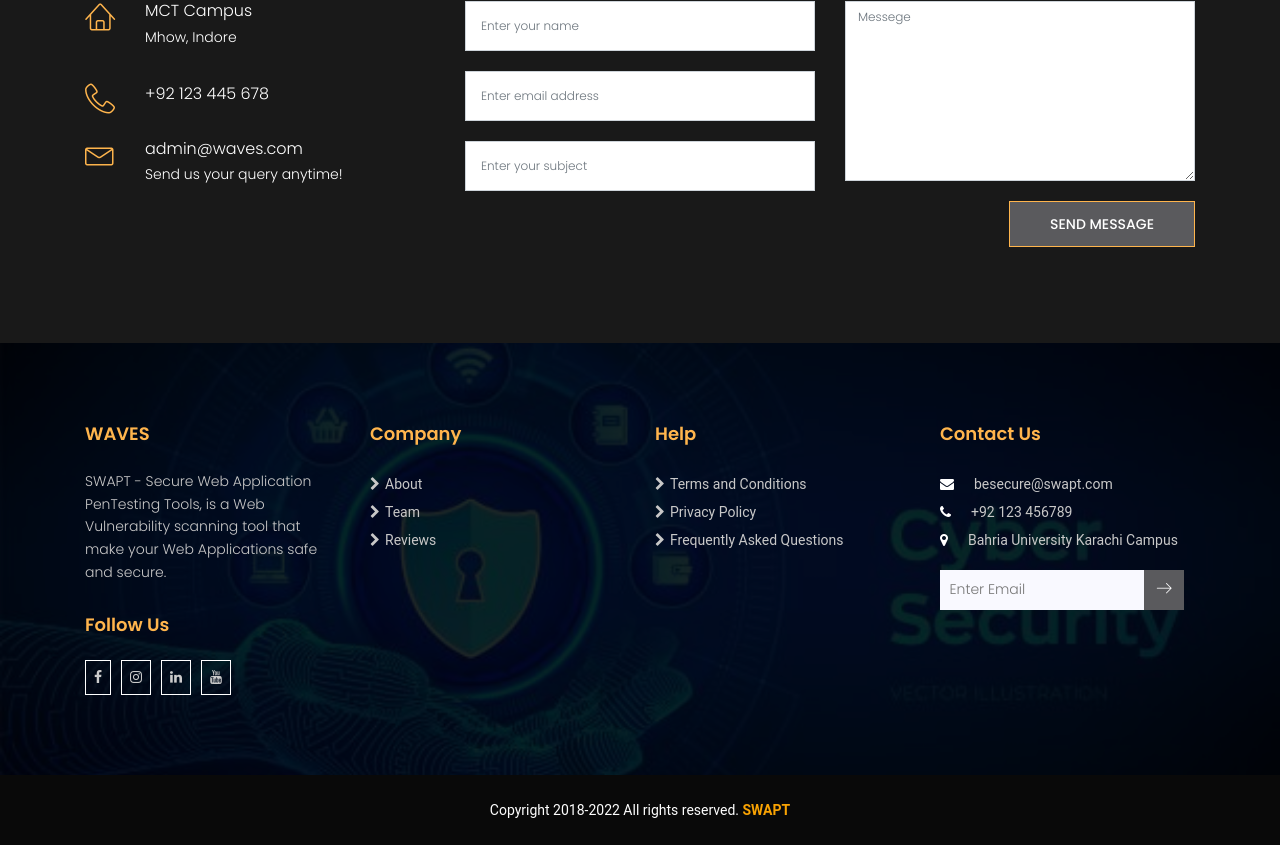
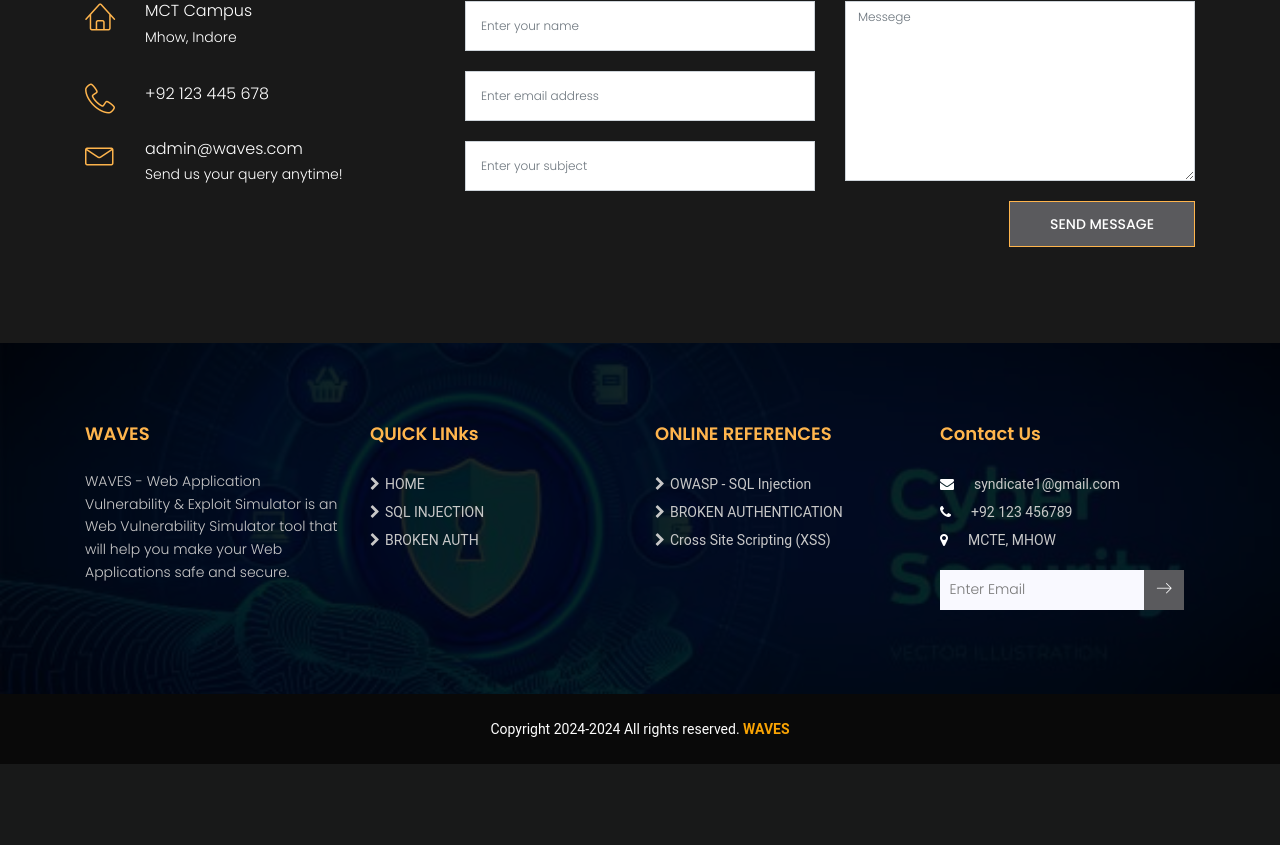
Before and after one commit to tencho12/BCS_Sy01, a PHP site: page /login/index.php in a window 1280 px wide. Shown: the part 2357-3202 px from the top of the page. After the commit the page ends 3121 px from the top, so only its background shows below. Run offline with PHP 8.4, Linux system fonts and the light colour scheme; some libraries are stand-ins or nearby versions.

Commit message:
footer update

```diff
--- a/footer.php
+++ b/footer.php
@@ -6,36 +6,36 @@
             <div class="single-footer-widget">
               <h6>WAVES</h6>
               <p>
-                SWAPT - Secure Web Application PenTesting Tools, is a Web
-                Vulnerability scanning tool that make your Web Applications safe
-                and secure.
+                WAVES - Web Application Vulnerability & Exploit Simulator is an
+                Web Vulnerability Simulator tool that will help you make your Web
+                Applications safe and secure.
               </p>
-              <h6>Follow Us</h6>
+              <!-- <h6>Follow Us</h6>
               <div class="footer-social d-flex align-items-center">
                 <a href="#"><i class="fa fa-facebook"></i></a>
                 <a href="#" class="ml-10"><i class="fa fa-instagram"></i></a>
                 <a href="#" class="ml-10"><i class="fa fa-linkedin"></i></a>
                 <a href="#" class="ml-10"><i class="fa fa-youtube"></i></a>
-              </div>
+              </div> -->
             </div>
           </div>
           <div class="col-lg-3 col-md-6 col-sm-12">
             <div class="single-footer-widget">
-              <h6>Company</h6>
+              <h6>QUICK LINks</h6>
               <ul class="quick_link">
                 <li>
-                  <a href="#service"
-                    ><i class="fa fa-chevron-right mr-5"></i>About</a
+                  <a href="index.php"
+                    ><i class="fa fa-chevron-right mr-5"></i>HOME</a
                   >
                 </li>
                 <li>
                   <a href="#team"
-                    ><i class="fa fa-chevron-right mr-5"></i>Team</a
+                    ><i class="fa fa-chevron-right mr-5"></i>SQL INJECTION</a
                   >
                 </li>
                 <li>
                   <a href="#facts-area"
-                    ><i class="fa fa-chevron-right mr-5"></i>Reviews</a
+                    ><i class="fa fa-chevron-right mr-5"></i>BROKEN AUTH</a
                   >
                 </li>
               </ul>
@@ -43,24 +43,21 @@
           </div>
           <div class="col-lg-3 col-md-6 col-sm-12">
             <div class="single-footer-widget">
-              <h6>Help</h6>
+              <h6>ONLINE REFERENCES</h6>
               <ul class="quick_link">
                 <li>
-                  <a href="#"
-                    ><i class="fa fa-chevron-right mr-5"></i>Terms and
-                    Conditions</a
+                  <a href="https://owasp.org/www-community/attacks/SQL_Injection" target="_blank"
+                    ><i class="fa fa-chevron-right mr-5"></i>OWASP - SQL Injection</a
                   >
                 </li>
                 <li>
-                  <a href="#"
-                    ><i class="fa fa-chevron-right mr-5"></i>Privacy Policy</a
+                  <a href="https://owasp.org/API-Security/editions/2023/en/0xa2-broken-authentication/" target="_blank"
+                    ><i class="fa fa-chevron-right mr-5"></i>BROKEN AUTHENTICATION</a
                   >
                 </li>
                 <li>
-                  <a href="#"
-                    ><i class="fa fa-chevron-right mr-5"></i>Frequently Asked
-                    Questions</a
-                  >
+                  <a href="https://owasp.org/www-community/attacks/xss/" target="_blank"
+                    ><i class="fa fa-chevron-right mr-5"></i>Cross Site Scripting (XSS)</a>
                 </li>
               </ul>
             </div>
@@ -73,7 +70,7 @@
                   <li>
                     <a href="#"
                       ><i class="fa fa-envelope" aria-hidden="true"></i
-                      >besecure@swapt.com</a
+                      >syndicate1@gmail.com</a
                     >
                   </li>
                   <li>
@@ -85,7 +82,7 @@
                   <li>
                     <a href="#"
                       ><i class="fa fa-map-marker" aria-hidden="true"></i
-                      ><span>Bahria University Karachi Campus</span></a
+                      ><span>MCTE, MHOW</span></a
                     >
                   </li>
                 </ul>
@@ -122,6 +119,6 @@
       </div>
     </footer>
     <div class="copyright_area">
-      Copyright 2018-2022 All rights reserved. <a href="#">SWAPT</a>
+      Copyright 2024-2024 All rights reserved. <a href="#">WAVES</a>
     </div>
     <!-- End footer Area -->
```
